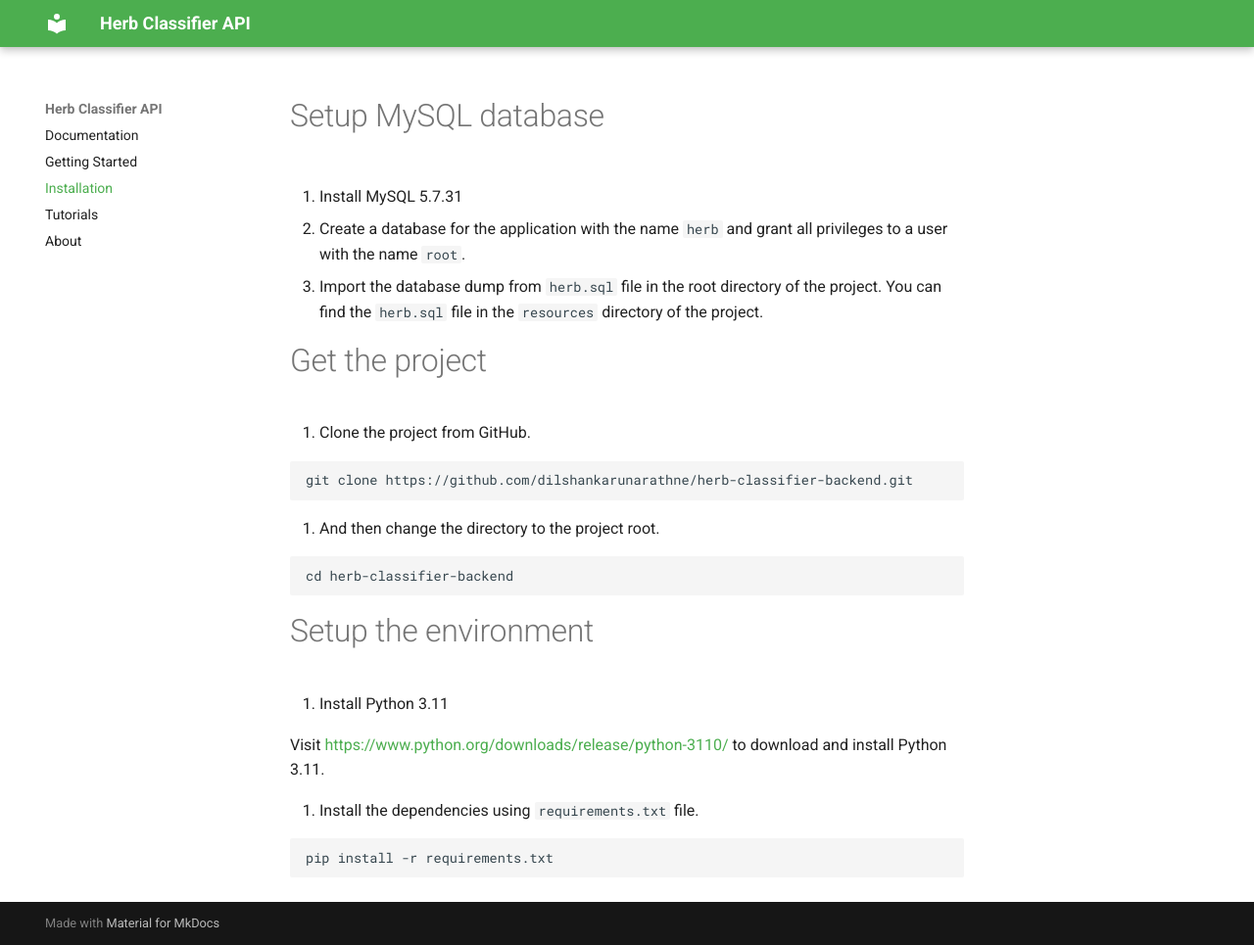
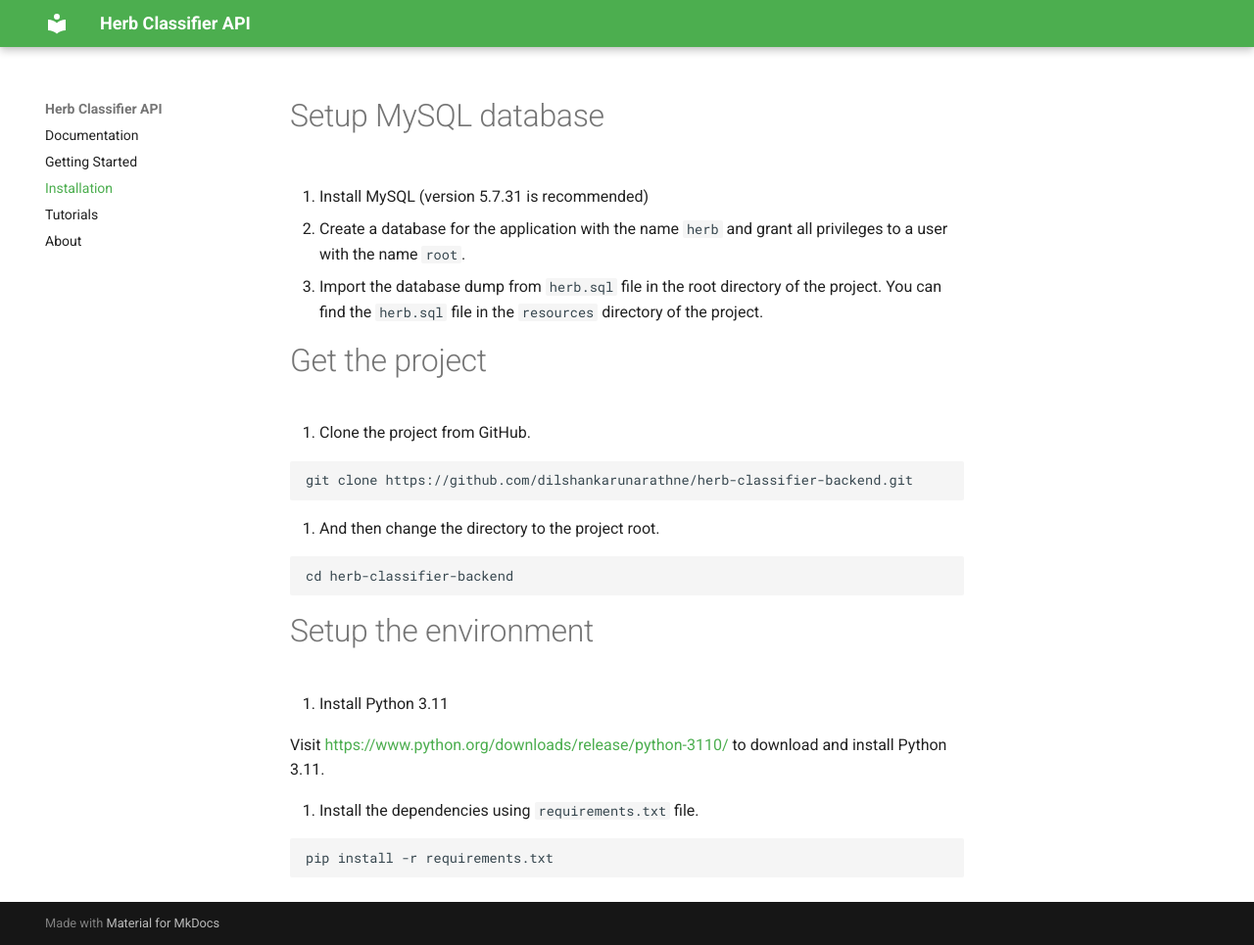
Before and after one commit to dilshankarunarathne/herb-classifier-backend, an MkDocs documentation site: the page built from docs/installation.md, in a window 1280 px wide and 965 px high. Shown: the whole window at 98% size. Built offline with MkDocs 1.6.1 and Material for MkDocs 9.7.7, drawn with Linux system fonts in a browser that asks for light colours.

Commit message:
Update installation.md

```diff
--- a/docs/installation.md
+++ b/docs/installation.md
@@ -1,6 +1,6 @@
 # Setup MySQL database
 
-1. Install MySQL 5.7.31
+1. Install MySQL (version 5.7.31 is recommended)
 
 1. Create a database for the application with the name `herb` and grant all privileges to a user with the name `root`.
 2. Import the database dump from `herb.sql` file in the root directory of the project.
```
